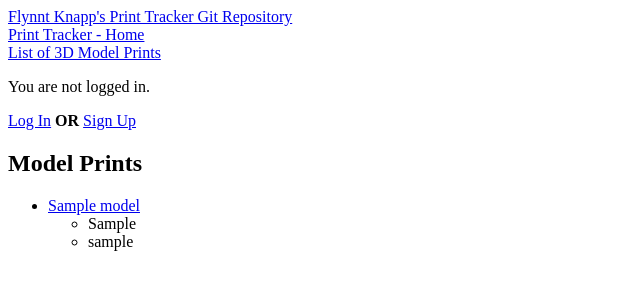
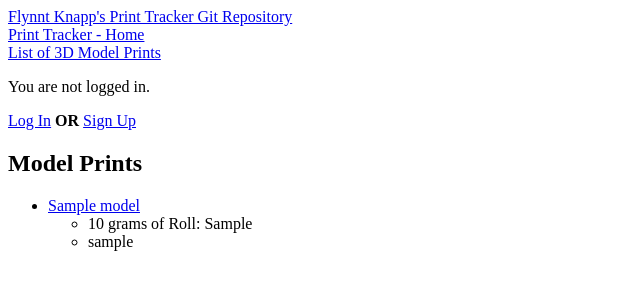
Before and after one commit to brucestull/three-d-print-tracker, a Django app: template templates/model_print_list.html in a window 1280 px wide. Shown: the top 300 px of the page, without its empty margins (0-640 px from the left). Run offline with Django 3.2, Linux system fonts and the light colour scheme; the template is opened without the code that fills it: most values are stand-ins (such as "Sample title", 1, 10 or a date in 2020).

Commit message:
Add 'FilamentInstance's 'filament_consumed' to 'ModelPrint' list view.

```diff
--- a/templates/model_print_list.html
+++ b/templates/model_print_list.html
@@ -10,7 +10,7 @@
     <li>
         <a href={% url 'prints:model_detail' model.id %}>{{ model.name }}</a>
         <ul>
-            <li>{{ model.filament_instance.filament_roll }}</li>
+            <li>{{ model.filament_instance.filament_consumed }} grams of Roll: {{ model.filament_instance.filament_roll }}</li>
             <li>{{ model.creator.username }}</li>
         </ul>
     </li>
```
